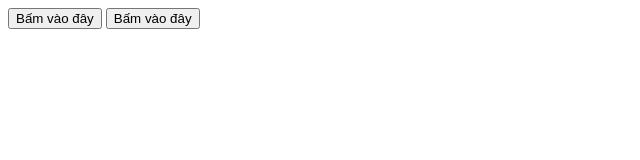
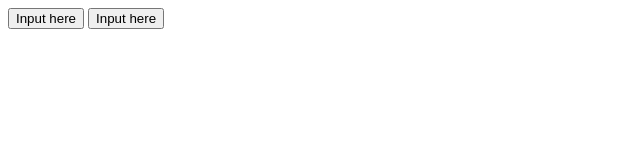
Before and after one commit to thevinh1001/GST_GIT_Assignment01_v2.0, a plain HTML site: page index.html in a window 1280 px wide. Shown: the whole page, without its empty margins (0-640 px from the left). Drawn offline with Linux system fonts and the light colour scheme.

Commit message:
fix/fix_follow_review

```diff
--- a/index.html
+++ b/index.html
@@ -5,7 +5,7 @@
     <title>Xin chào</title>
 </head>
 <body>
-    <button onclick="alert('Hello')">Bấm vào đây</button>
-    <button onclick="alert('Tạm biệt')">Bấm vào đây</button>
+    <button onclick="alert('Hello')">Input here</button>
+    <button onclick="alert('Tạm biệt')">Input here</button>
 </body>
 </html>
```
